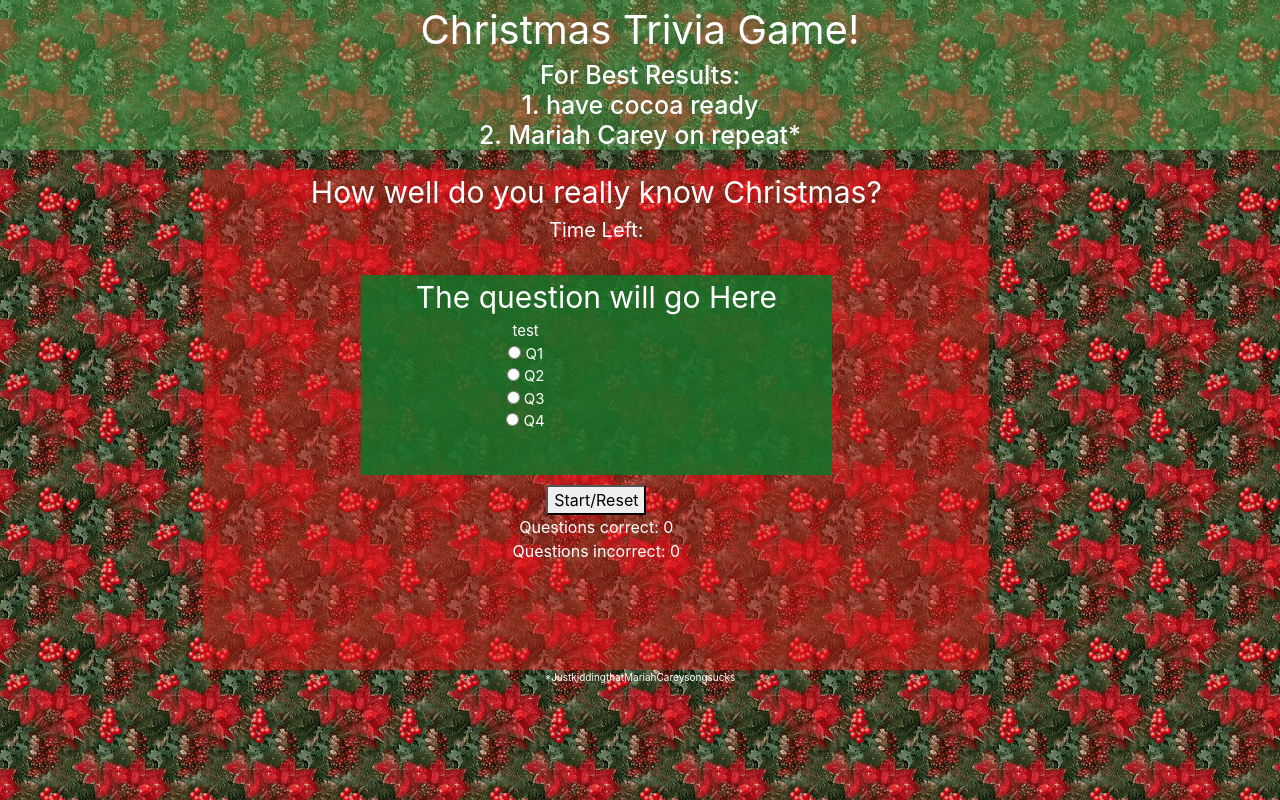
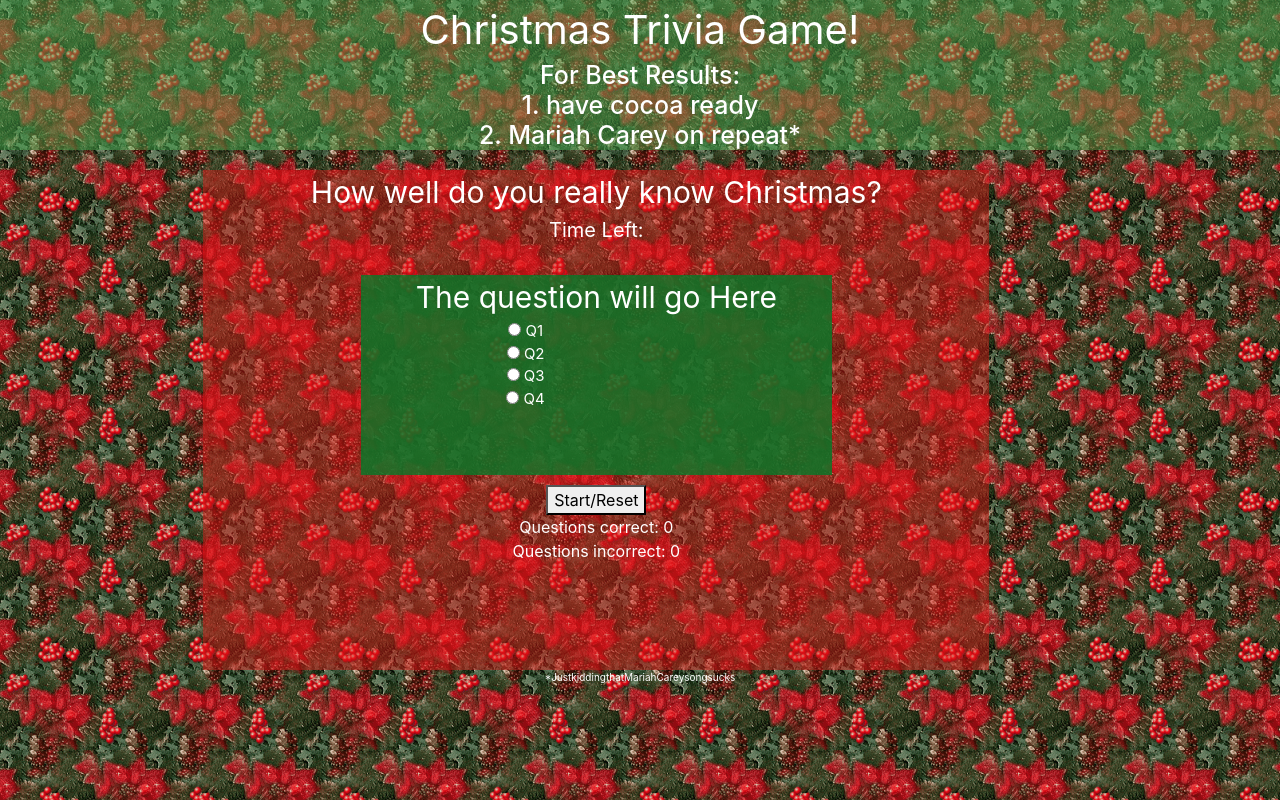
Before and after one commit to MorganMaxwell/Trivia-Game, a plain HTML site: page index.html in a window 1280 px wide. Drawn offline with nearby package versions, Linux system fonts and the light colour scheme.

Commit message:
can't figure out how to change the text on an input

```diff
--- a/index.html
+++ b/index.html
@@ -29,7 +29,7 @@
             <div class="question-box">
                 <div class="question">The question will go Here</div>
                 <div class="choices">
-                    <div id="demo">f</div>
+                    <div id="demo"></div>
                     <input type="radio" name="answers" id="q1"> Q1<br>
                     <input type="radio" name="answers" id="q2"> Q2<br>
                     <input type="radio" name="answers" id="q3"> Q3<br>
--- a/js/logic.js
+++ b/js/logic.js
@@ -11,6 +11,7 @@
 
 // I WANT TO DISPLAY EACH QUESTION, AND THEN OVERWRITE THE TEXT WITH A TIMER.
 // THAT WILL BE THE EASIEST WAY TO CHANGE THE QUESTION EACH TIME
+// "select#foo option:checked"
 
 $(document).ready(function () {
 
@@ -47,8 +48,8 @@
     var numGen = Math.floor((Math.random() * 4) + 1)
 
     function question1() {
-        $('#demo').html("test");
-        console.log("test");
+        $("#q1").html(" test");
+        $("#demo").val("test");
     }
 
     function question2() {
```
